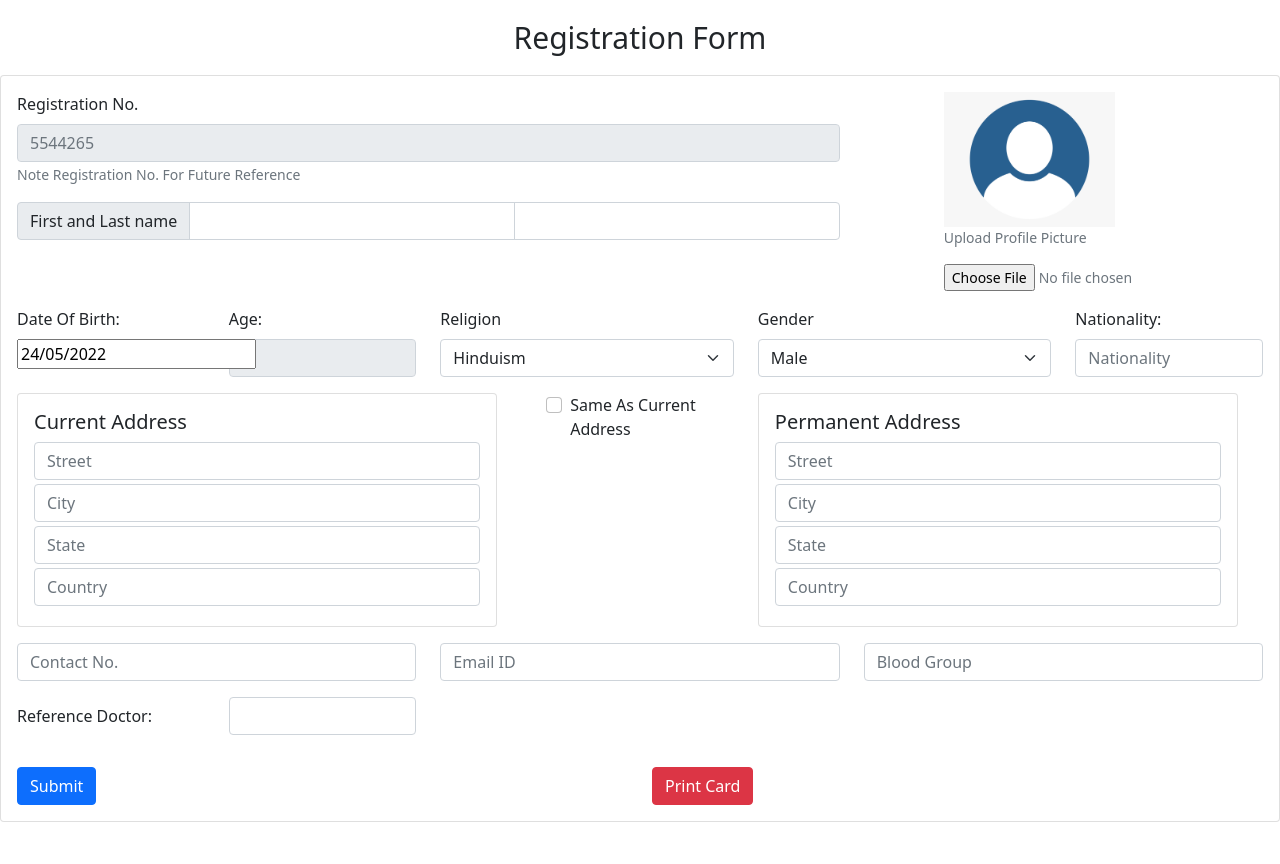
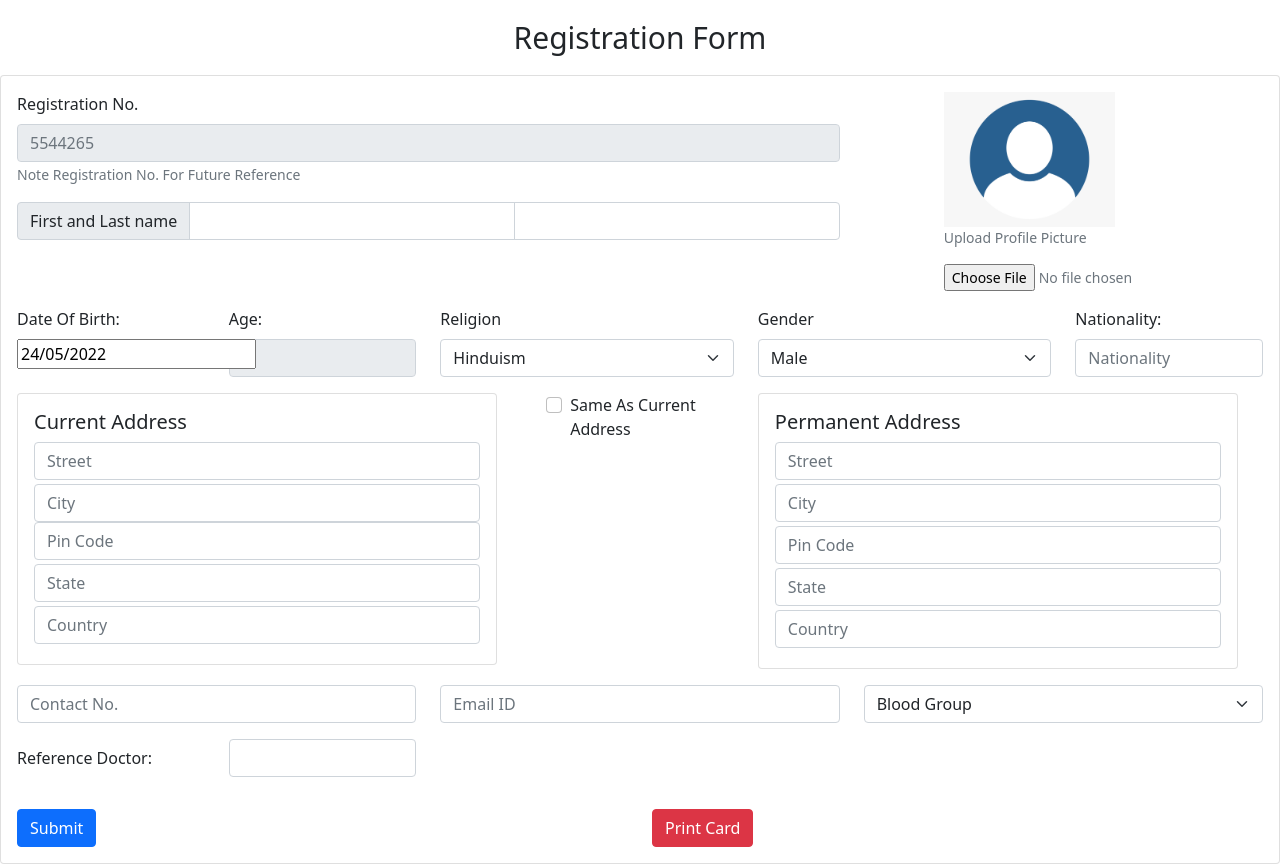
Before and after one commit to pritamcr7/pharmacy-project, a React (Create React App) app: page /registration in a window 1280 px wide. Before the commit the page ends 822 px from the top, so only its background shows below. Built offline with nearby package versions, Linux system fonts and the light colour scheme.

Commit message:
Form Change

```diff
--- a/src/components/registration/RegistrationForm.js
+++ b/src/components/registration/RegistrationForm.js
@@ -30,11 +30,13 @@ const RegistrationForm = () => {
   const [cityaddress, setcityaddress] = useState("");
   const [stateaddress, setstateaddress] = useState("");
   const [countryaddress, setcountryaddress] = useState("");
+  const [pincode, setpincode] = useState(null);
 
   const [permaaddress, setpermaaddress] = useState("");
   const [permacityaddress, setpermacityaddress] = useState("");
   const [permastateaddress, setpermastateaddress] = useState("");
   const [permacountryaddress, setpermacountryaddress] = useState("");
+  const [permapincode, setpermapincode] = useState(null);
 
   const [doctor, setdoctor] = useState("");
   const [isLoading, setLoading] = useState(false);
@@ -54,6 +56,7 @@ const RegistrationForm = () => {
     setpermacityaddress(cityaddress);
     setpermastateaddress(stateaddress);
     setpermacountryaddress(countryaddress);
+    setpermapincode(pincode);
   };
 
   let today = new Date();
@@ -206,6 +209,16 @@ const RegistrationForm = () => {
                           placeholder="City"
                           onChange={(e) => setcityaddress(e.target.value)}
                         />
+                        <Form.Group
+                          className="mb-1"
+                          as={Col}
+                          controlId="formGridAddress5"
+                        >
+                          <Form.Control
+                            placeholder="Pin Code"
+                            onChange={(e) => setpincode(e.target.value)}
+                          />
+                        </Form.Group>
                       </Form.Group>
                       <Form.Group
                         className="mb-1"
@@ -269,6 +282,16 @@ const RegistrationForm = () => {
                       <Form.Group
                         className="mb-1"
                         as={Col}
+                        controlId="formGridAddress5"
+                      >
+                        <Form.Control
+                          placeholder="Pin Code"
+                          value={permapincode}
+                        />
+                      </Form.Group>
+                      <Form.Group
+                        className="mb-1"
+                        as={Col}
                         controlId="formGridAddress3"
                       >
                         <Form.Control
@@ -294,13 +317,25 @@ const RegistrationForm = () => {
 
             <Row className="mb3">
               <Col>
-                <Form.Control placeholder="Contact No." />
+                <Form.Control className="mt1" placeholder="Contact No." />
               </Col>
               <Col>
                 <Form.Control placeholder="Email ID" />
               </Col>
               <Col>
-                <Form.Control placeholder="Blood Group" />
+                <Form.Group controlId="formGridBloodGroup">
+                  <Form.Select defaultValue="Blood Group">
+                    <option>Blood Group</option>
+                    <option>O+</option>
+                    <option>O-</option>
+                    <option>A+</option>
+                    <option>A-</option>
+                    <option>B+</option>
+                    <option>B-</option>
+                    <option>AB+</option>
+                    <option>AB-</option>
+                  </Form.Select>
+                </Form.Group>
               </Col>
             </Row>
             <Row className="mt-3">
```
